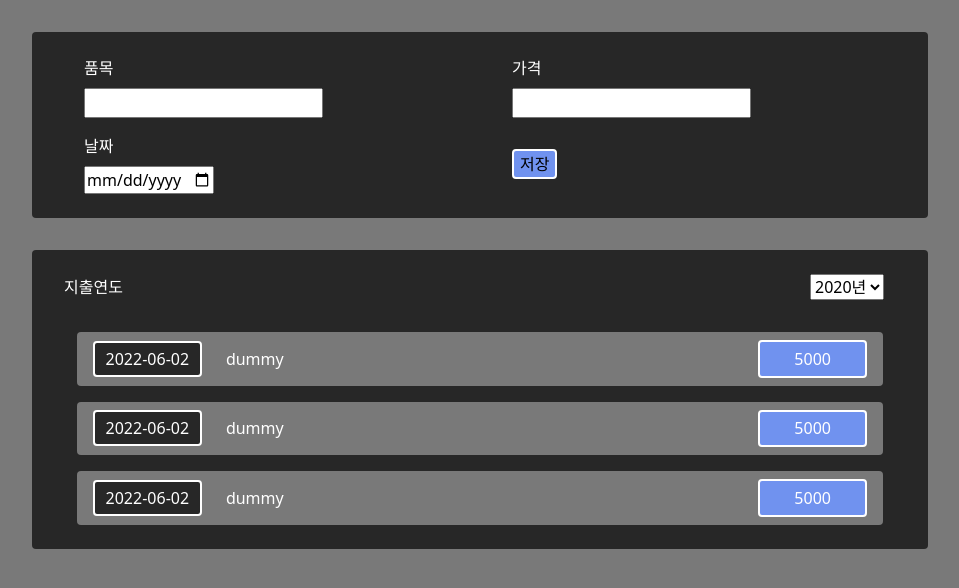
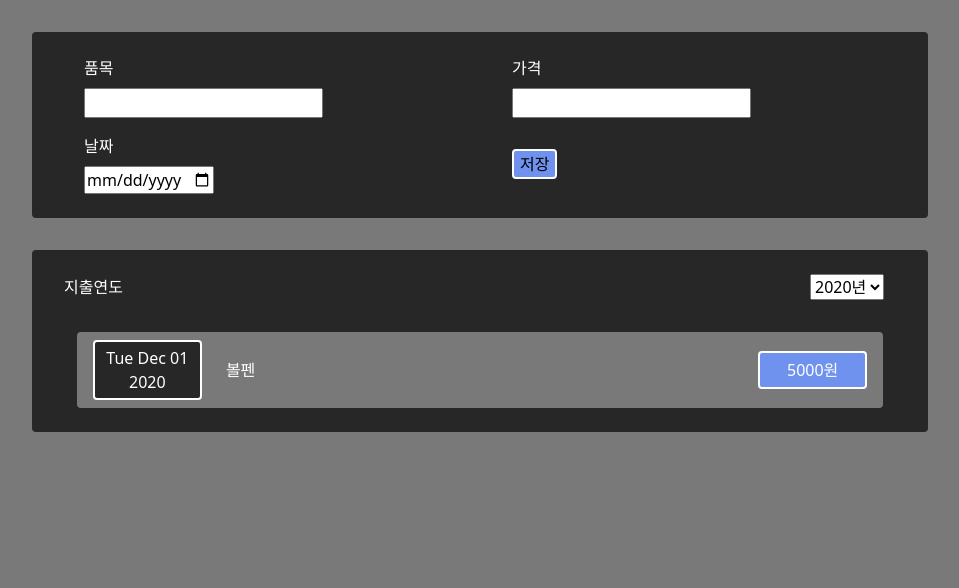
Before and after one commit to silveriron/Moneybook, a React (Create React App) app: page / in a window 1280 px wide. Shown: the top 588 px of the page, without its empty margins (160-1119 px from the left). Built offline with nearby package versions, Linux system fonts and the light colour scheme.

Commit message:
지출년도 필터링 기능 생성

```diff
--- a/src/App.css
+++ b/src/App.css
@@ -1,3 +1,5 @@
 body {
   background-color: rgb(121, 121, 121);
+  margin: 0 auto;
+  max-width: 1300px;
 }
--- a/src/App.js
+++ b/src/App.js
@@ -9,33 +9,43 @@ function App() {
   const [expenseLists, setExpenseLists] = useState([
     {
       id: 1,
-      title: "dummy",
+      title: "볼펜",
       price: 5000,
-      date: "2022-06-02",
+      date: new Date("2020-12-01"),
     },
     {
       id: 2,
-      title: "dummy",
-      price: 5000,
-      date: "2022-06-02",
+      title: "티셔츠",
+      price: 19000,
+      date: new Date("2019-07-03"),
     },
     {
       id: 3,
-      title: "dummy",
-      price: 5000,
-      date: "2022-06-02",
+      title: "강아지 사료",
+      price: 23000,
+      date: new Date("2019-08-11"),
     },
   ]);
 
   const expenseListHandler = (expenseData) => {
-    const nextExpenseLists = [...expenseLists, expenseData];
+    const nextExpenseLists = [expenseData, ...expenseLists];
     setExpenseLists(nextExpenseLists);
   };
+
+  const [year, setYear] = useState("2020");
+
+  const yearChangeHandler = (year) => {
+    setYear(year);
+  };
+
+  const filteredExpenseLists = expenseLists.filter((expenseList) => {
+    return expenseList.date.getFullYear() === +year
+  })
 
   return (
     <div>
       <NewExpense onSaveExpense={expenseListHandler} />
-      <Expense expenseLists={expenseLists} />
+      <Expense expenseLists={filteredExpenseLists} year={year} yearChangeHandler={yearChangeHandler} />
     </div>
   );
 }
--- a/src/components/Expense/Expense.css
+++ b/src/components/Expense/Expense.css
@@ -4,4 +4,9 @@
   border-radius: 4px;
   margin: 2rem auto;
   padding: 0.5rem 0;
+  color: white;
 }
+
+.expenseItemDiv {
+  text-align: center;
+}
--- a/src/components/Expense/Expense.js
+++ b/src/components/Expense/Expense.js
@@ -2,27 +2,24 @@ import ExpenseItem from "./ExpenseItem";
 import { Container } from "react-bootstrap";
 import "./Expense.css";
 import ExpenseFilter from "./ExpenseFilter";
-import { useState } from "react";
 
-const Expense = ({ expenseLists }) => {
-  const [year, setYear] = useState("2020");
-
-  const yearChangeHandler = (year) => {
-    setYear(year);
-  };
+const Expense = ({ expenseLists, year, yearChangeHandler }) => {
 
   return (
     <Container className="expenseList">
       <ExpenseFilter selected={year} yearChangeHandler={yearChangeHandler} />
+      <div className="expenseItemDiv">
+      {expenseLists.length === 0 && <h2>지출 목록이 없습니다.</h2>}
+      </div>
       {expenseLists.map((expenseList) => {
         return (
           <ExpenseItem
-            year={year}
             expenseList={expenseList}
             key={expenseList.id}
           />
         );
       })}
+
     </Container>
   );
 };
--- a/src/components/Expense/ExpenseItem.js
+++ b/src/components/Expense/ExpenseItem.js
@@ -1,18 +1,18 @@
 import { Container, Row, Col } from "react-bootstrap";
 import "./ExpenseItem.css";
 
-const ExpenseItem = ({ expenseList, year }) => {
+const ExpenseItem = ({ expenseList, }) => {
   return (
     <Container className="expenseItem">
       <Row>
         <Col>
           <div className="dateBox">
-            <p>{expenseList.date}</p>
+            <p>{expenseList.date.toDateString()}</p>
           </div>
         </Col>
         <Col xs={8}>{expenseList.title}</Col>
         <Col>
-          <div className="moneyBox">{expenseList.price}</div>
+          <div className="moneyBox">{expenseList.price}원</div>
         </Col>
       </Row>
     </Container>
--- a/src/components/NewExpense/NewExpense.js
+++ b/src/components/NewExpense/NewExpense.js
@@ -16,7 +16,8 @@ const NewExpense = (props) => {
   };
 
   const dateHandler = (e) => {
-    setDate(e.target.value);
+    const date = new Date(e.target.value).toDateString()
+    setDate(date);
   };
 
   const expenseHandler = (e) => {
```
Also changed, not shown: src/components/Chart/Chart.js (added, +12 -0 lines), src/components/Chart/ChartBar.js (added, +11 -0 lines).
